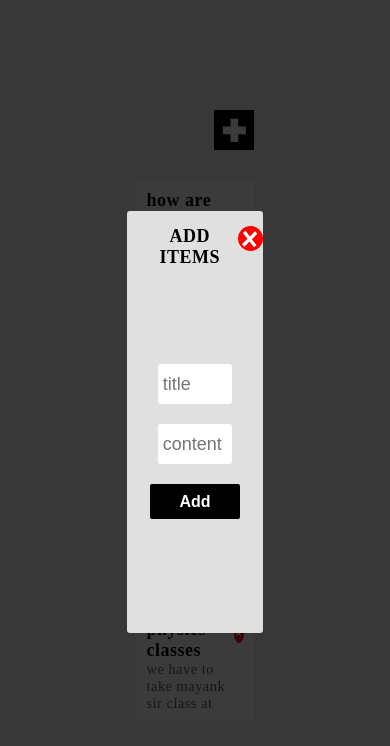
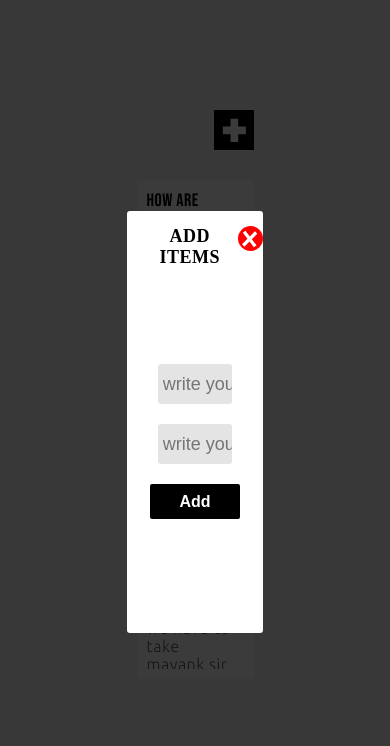
Before and after one commit to Adityapanther/Todo-app-in-vanilla-javascript, a plain HTML site: page index.html in a window 390 px wide. Both pictures are taken after a click on the element 234 px from the left and 130 px from the top of the page. Drawn offline with Linux system fonts and the light colour scheme.

Commit message:
some color change and responsive style added

```diff
--- a/index.html
+++ b/index.html
@@ -67,8 +67,8 @@
                     </div>
                 </div>
                 <div class="input-area">
-                    <input type="text" placeholder="title" name="title" id="title">
-                    <input type="text" placeholder="content" name="content" id="content">
+                    <input type="text" placeholder="write your title" name="title" id="title">
+                    <input type="text"  placeholder="write your content" name="content" id="content">
                     <input type="submit" value="Add" name="submitBtn" id="submitBtn">
                 </div>
             </div>
--- a/js/main.js
+++ b/js/main.js
@@ -47,7 +47,9 @@ var jData = [
 
 mainAddBtn.addEventListener('click', showModelBox);
 modelCloseBtn.addEventListener('click', hideModelBox);
-addContentBtn.addEventListener("click", addDataToDB)
+addContentBtn.addEventListener("click", ()=>{
+    addDataToDB(displayData)
+})
 
 // display post todo app
 
@@ -61,7 +63,7 @@ function hideModelBox(){
     modelBox[0].classList.add("invisible");
 }
 
-function addDataToDB(){
+function addDataToDB(callBack){
     if (titleInput.value != "" && contentInput.value != "") {
         const id = jData.length +1;
 
@@ -73,15 +75,10 @@ function addDataToDB(){
         });
 
         if (newID === id) {
+            clearFormData();
             hideModelBox();
-
+            callBack()
         }
-
-
-
-
-
-
 
 
     }
@@ -131,6 +128,12 @@ function displayData(){
 }
 
 
+function clearFormData(){
+    titleInput.value = ""
+    contentInput.value = ""
+}
+
+
 function showToastMessage(msg){
     if (msg ==="" || msg === "undefined" || msg == null) return
 
--- a/style/main-resp.scss
+++ b/style/main-resp.scss
@@ -0,0 +1,3 @@
+@media screen and (min-width: 480px){
+
+}
--- a/style/main.scss
+++ b/style/main.scss
@@ -1,3 +1,6 @@
+@import url('https://fonts.googleapis.com/css2?family=Bebas+Neue&family=Ubuntu:wght@300&display=swap');
+
+
 *,html,body{
     padding: 0;
     margin: 0;
@@ -72,10 +75,10 @@
                         overflow: hidden;
 
                         h1{
-                            font-family: noto-serif;
+                            font-family: 'Bebas Neue', cursive;
                             font-size: 1rem;
                             letter-spacing: 0.5px;
-                            font-weight: bold;
+                            font-weight: 400;
                         }
                     }
 
@@ -86,8 +89,8 @@
                         overflow: hidden;
 
                         p{
-                            font-family: acme;
-                            font-size: 0.8rem;
+                            font-family: 'Ubuntu', sans-serif;
+                            font-size: 0.9rem;
                             font-weight: 300;
                             letter-spacing: 0.5px;
                             color: rgba(10, 10, 10, 0.664);
@@ -138,7 +141,7 @@
         height: 50vh;
         border-radius: 3px;
         padding: 15px;
-        background-color: #e0e0e0;
+        background-color: #ffffff;
 
         .add-data{
             width: 90%;
@@ -183,6 +186,7 @@
                 height: 40px;
                 border-radius: 3px;
                 padding-left: 5px;
+                background-color: #e4e4e4;
                 color: rgb(65, 64, 64);
             }
 
```
Also changed, not shown: style/main.css, 1 other file.
